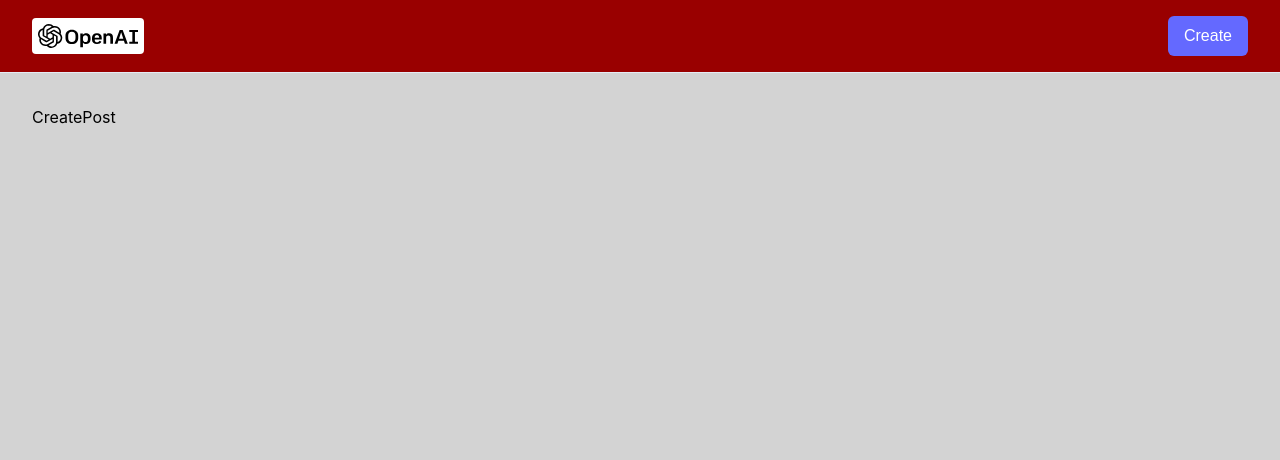
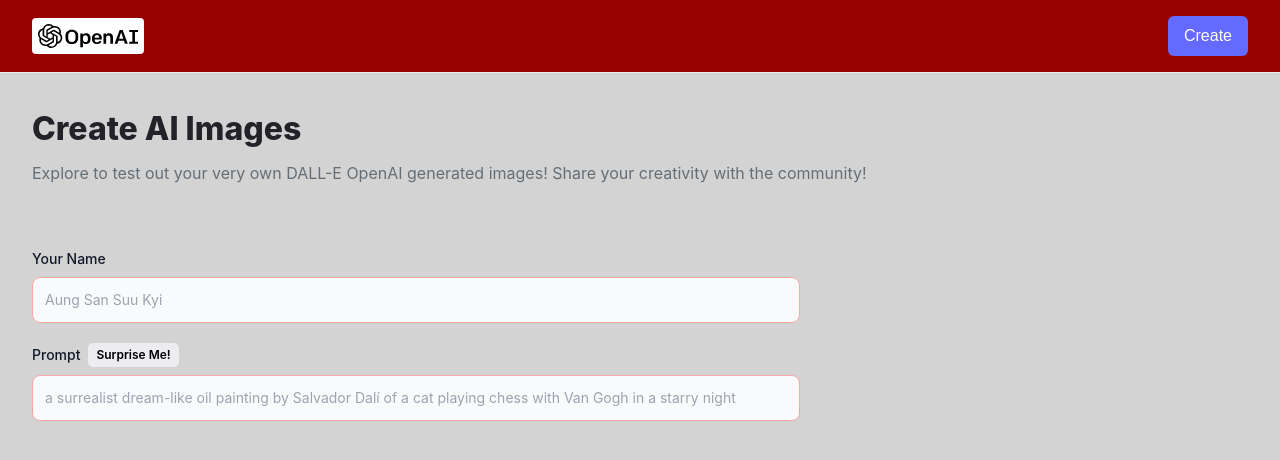
Before and after one commit to min-hinthar/AI-Image-Generation-MERN-App, a React (Vite) app in the folder client/: page /create-post in a window 1280 px wide. Shown: the top 460 px of the page. Built offline with nearby package versions, Linux system fonts and the light colour scheme; a web font is replaced by a local one.

Commit message:
FormField component updated with params labelName, type, name, placeholder, value, handleChange, isSurpriseMe, handleSurpriseMe, input text styling updated

```diff
--- a/client/src/components/FormField.jsx
+++ b/client/src/components/FormField.jsx
@@ -1,8 +1,36 @@
 import React from 'react'
 
-const FormField = () => {
+const FormField = ({ labelName, type, name, placeholder, value, handleChange, isSurpriseMe, handleSurpriseMe}) => {
   return (
-    <div>FormField</div>
+    <div>
+      <div className='flex items-center gap-2 mb-2'>
+        <label
+          htmlFor={name}
+          className='block text-sm font-medium text-gray-900'
+        >
+          {labelName}
+        </label>
+        {isSurpriseMe && (
+          <button
+            type='button'
+            onClick={handleSurpriseMe}
+            className='font-semibold text-xs bg-[#ececf1] py-1 px-2 rounded-[5px] text-black'
+          >
+            Surprise Me!
+          </button>
+        )}
+      </div>
+      <input
+        type={type}
+        id={name}
+        name={name}
+        placeholder={placeholder}
+        value={value}
+        onChange={handleChange}
+        required
+        className='bg-gray-50 border border-red-300 text-gray-900 text-sm rounded-lg focus:ring-[#4649ff] focus:border-[#4649ff] outline-none block w-full p-3'
+      />
+    </div>
   )
 }
 
--- a/client/src/pages/CreatePost.jsx
+++ b/client/src/pages/CreatePost.jsx
@@ -6,8 +6,63 @@
 import { FormField, Loader } from '../components';
 
 const CreatePost = () => {
+
+  const navigate = useNavigate();
+  const [form, setForm] = useState({
+    name: '',
+    prompt: '',
+    photo: '',
+  });
+
+  const [generatingImg, setGeneratingImg] = useState(false);
+  const [loading, setLoading] = useState(false);
+
+  const handleSubmit = () => {
+
+  }
+  const handleChange = (e) => {
+
+  }
+
+  const handleSurpriseMe = () => {
+
+  }
+
   return (
-    <div>CreatePost</div>
+    <section className='max-w-7xl mx-auto'>
+        {/* Heading and Subtitle */}
+      <div>
+        <h1 className='font-extrabold text-[#222328] text-[32px]'>
+          Create AI Images
+        </h1>
+        <p className='mt-2 text-[#666e75] text-[16px] max-w[500px]'>
+          Explore to test out your very own DALL-E OpenAI generated images! Share your creativity with the community!
+        </p>
+      </div>
+
+      <form className='mt-16 max-w-3xl' onSubmit={handleSubmit}>
+        <div className='flex flex-col gap-5'>
+          <FormField
+            labelName='Your Name'
+            type='text'
+            name='name'
+            placeholder='Aung San Suu Kyi'
+            value={form.name}
+            handleChange={handleChange}
+          />
+          <FormField
+            labelName='Prompt'
+            type='text'
+            name='prompt'
+            placeholder='a surrealist dream-like oil painting by Salvador Dalí of a cat playing chess with Van Gogh in a starry night'
+            value={form.prompt}
+            handleChange={handleChange}
+            isSurpriseMe
+            handleSurpriseMe={handleSurpriseMe}
+          />
+        </div>
+      </form>
+    </section>
   )
 }
 
```
